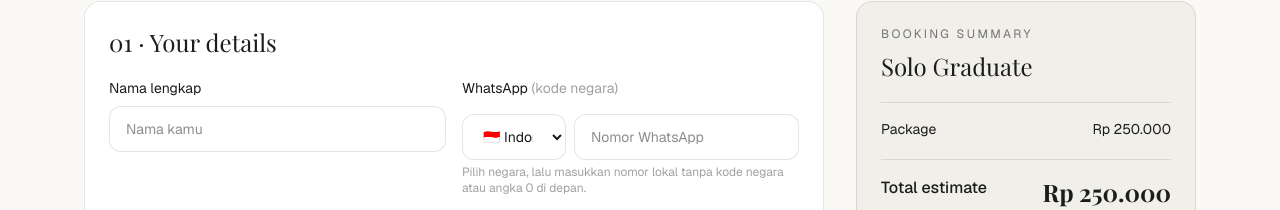
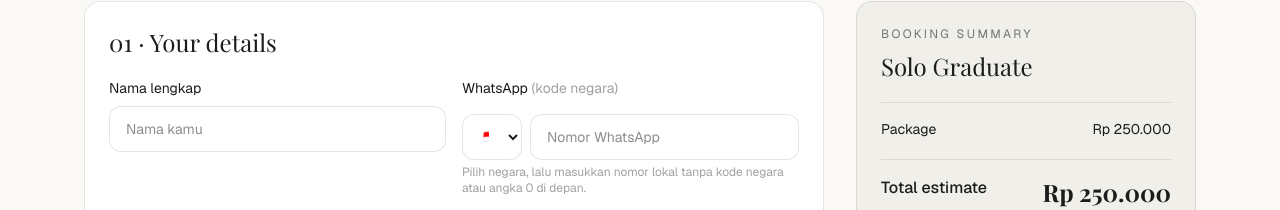
Before and after one commit to abazic/Pilihin-App, a Next.js app: page /booking in a window 1280 px wide. Shown: the part 372-582 px from the top of the page. Built offline with nearby package versions, Linux system fonts and the light colour scheme; a web font is replaced by a local one.

Commit message:
Set compact 60px WhatsApp country dropdown

```diff
--- a/app/booking/page.tsx
+++ b/app/booking/page.tsx
@@ -146,9 +146,9 @@ export default function BookingPage() {
               <div className="mt-5 grid gap-4 sm:grid-cols-2">
                 <label className="text-sm">Nama lengkap<input className={field} value={name} onChange={(e) => setName(e.target.value)} required minLength={2} placeholder="Nama kamu" /></label>
                 <label className="text-sm">WhatsApp <span className="text-neutral-400">(kode negara)</span>
-                  <div className="mt-2 grid grid-cols-[104px_minmax(0,1fr)] gap-2">
+                  <div className="mt-2 grid grid-cols-[60px_minmax(0,1fr)] gap-2">
                     <select
-                      className={field + ' mt-0 w-full min-w-0 cursor-pointer px-1.5 text-center'}
+                      className={field + ' mt-0 w-full min-w-0 cursor-pointer px-0.5 text-center text-xs'}
                       value={countryCode}
                       onChange={(e) => setCountryCode(e.target.value)}
                       required
```
